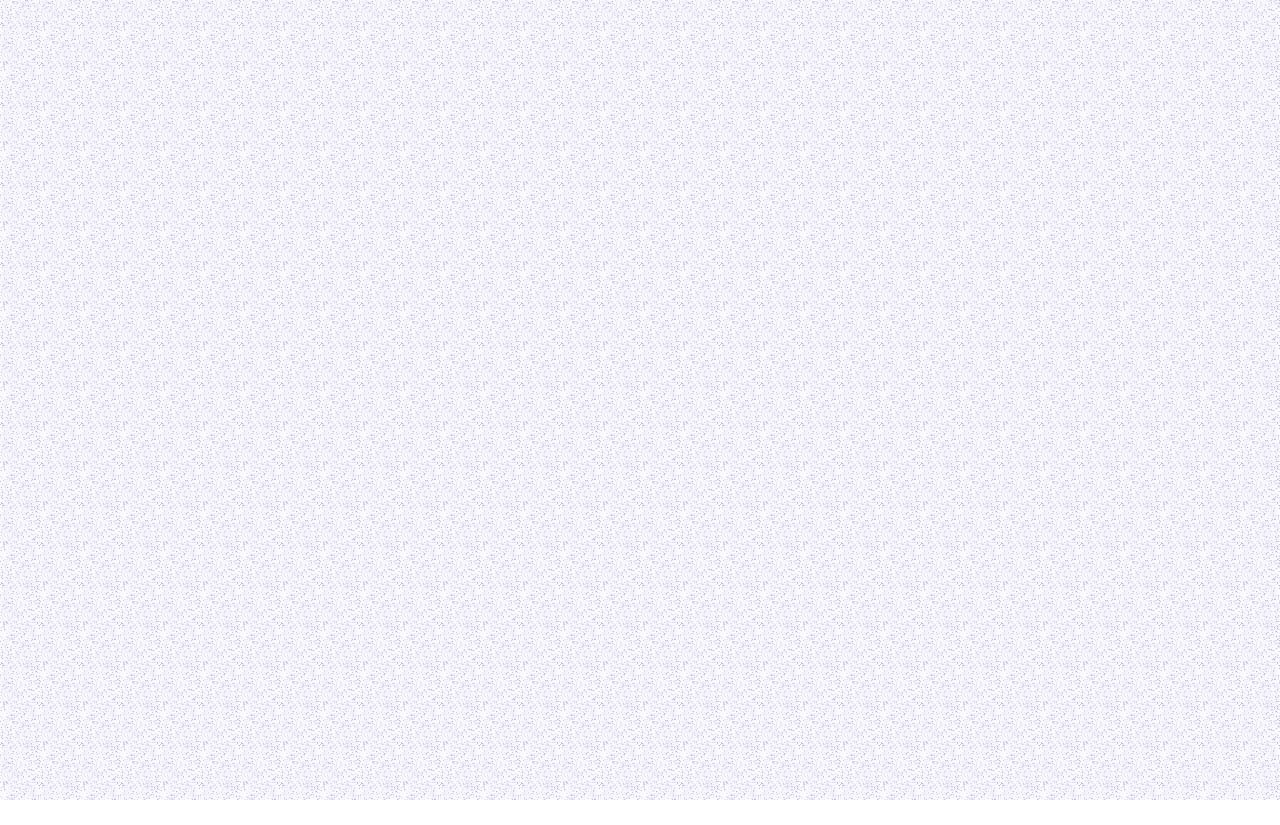
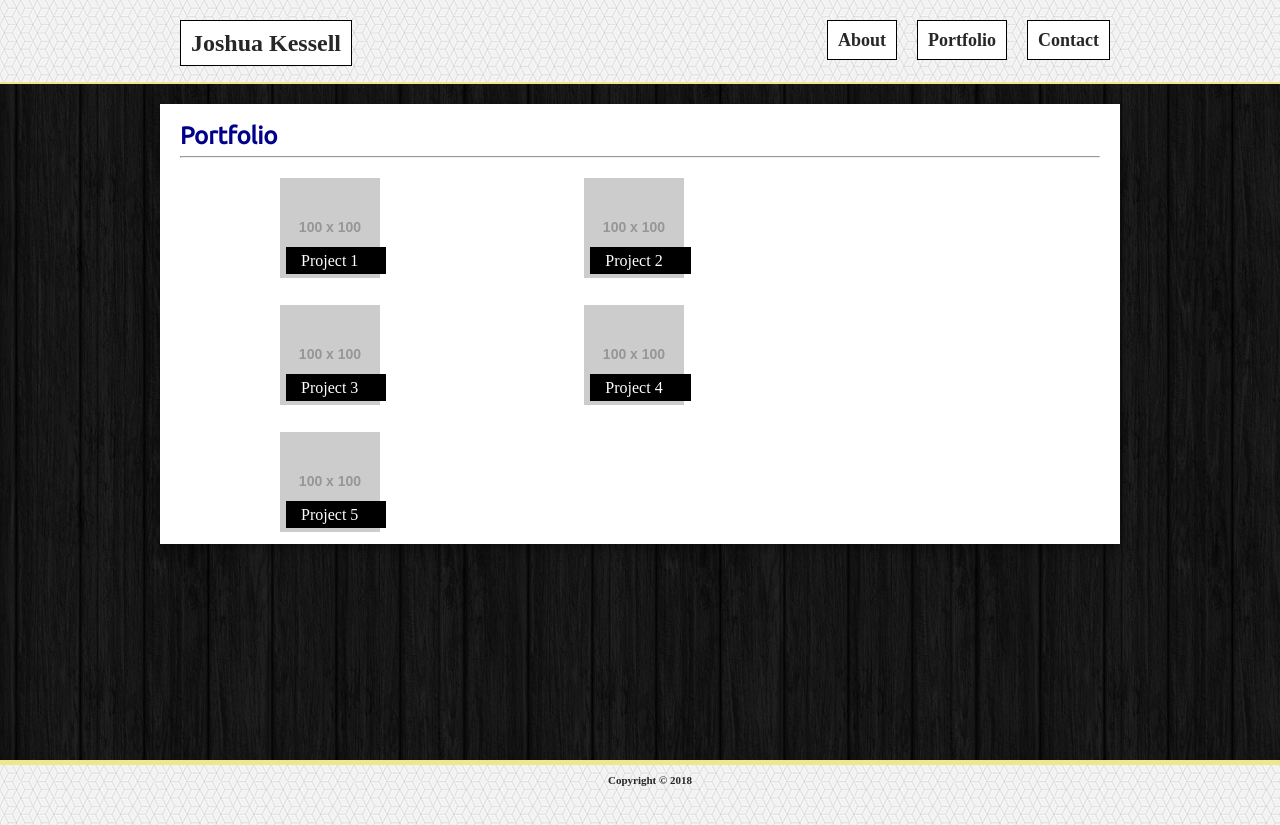
Before and after one commit to joshuakessell/Basic-Portfolio, a plain HTML site: page portfolio.html in a window 1280 px wide. Before the commit the page ends 800 px from the top, so only its background shows below. Drawn offline with Linux system fonts and the light colour scheme; placeholder pictures from the web are drawn by us.

Commit message:
finished portfolio page

```diff
--- a/assets/css/style.css
+++ b/assets/css/style.css
@@ -1,10 +1,10 @@
 .navContainer {
     width: 100%;
     height: 82px;
-    background-color: white;
-    vertical-align: middle;
+    background-image: url(../images/white-pattern.png);
+    background-repeat: repeat;
     border: solid;
-    border-bottom-color: teal;
+    border-bottom-color: khaki;
     border-width: 0px;
     border-bottom-width: 2px;
 }
@@ -18,29 +18,53 @@
 
 .name {
     float: left;
-    background-color: teal;
+    background-color: white;
     color: white;
     font-size: 24px;
-    padding: 30px;
-    font-weight: bold;
+    padding: 10px;
+    margin: 20px;
+    font-weight: bolder;
+    border-width: 1px;
+    border-color: black;
+    border-style: solid;
 }
 
 .links {
     float: right;
     font-size: 18px;
-    margin-right: 20px;
-    margin-left: 20px;
-    margin-top: 30px;
-    margin-bottom: 30px;
+    margin-right: 10px;
+    margin-left: 10px;
+    margin-top: 20px;
+    margin-bottom: 20px;
+    padding: 10px;
+    font-weight: bold;
+    background-color: white;
+    border-width: 1px;
+    border-color: black;
+    border-style: solid;
 }
 
 body {
-    background-image: url(../images/background.jpg);
+    background-image: url(../images/dark_wood.png);
     background-repeat: repeat;
+}
+
+p, h1, h2 {
+    font-family: 'Ubuntu', sans-serif;
+}
+
+h2 {
+    font-weight: bold;
+}
+
+p {
+    font-size: 18px;
+    line-height: 1.5;
 }
 
 .wrapper {
     background-color: white;
+    height:400px;
     line-height: 24px;
     width: 920px;
     margin: 20px auto;
@@ -50,43 +74,75 @@ body {
 
 h1 {
     font-size: 24px;
-    color: teal;
+    color: darkblue;
     font-weight: bold;
 }
 
-img {
+.label {
     position: relative;
+    bottom: 12px;
+    right: 98px;
+    width: 10px;
+    height: 20px;
+    background-color: black;
+    color: white;
+    padding: 5px 28px 5px 15px;
+}
+
+.row{
+    margin: 20px auto;
+}
+
+
+#container1 {
+    float:left;
+    padding-left: 100px;
+    padding-right: 100px;
+}
+
+#container2 {
+    float: none;
+    padding-left: 100px;
+    padding-right: 100px;
+}
+
+#float-left {
     float: left;
     padding: 20px;
+}
+
+#float-right {
+    float:right;
+    padding:20px;
 }
 
 .footer {
     position: absolute;
     top: 95%;
-    border-color: teal;
+    border-color: khaki;
     border-style: solid;
     border-width: 0px;
     border-top-width: 5px;
     text-align: center;
-    background-color: gray;
+    background-image: url(../images/white-pattern.png);
+    background-repeat: repeat;
     height: 5%;
     width: 100%;
     padding: 10px;
-    font-size: 10px;
+    font-size: 11px;
+    color: rgb(39, 39, 39);
+    font-weight: bold;
+}
+
+a {
+    color: rgb(39, 39, 39);
+    text-decoration: none;
 }
 
  a:hover {
-     color: yellowgreen;
- }
-
- a:visited {
-     color: darkslategray;
+     color: darkorange;
  }
 
  a:active {
      color:red;
  }
-
- a {
-     color: darkslateblue;
- }
--- a/portfolio.html
+++ b/portfolio.html
@@ -9,10 +9,81 @@
 
     <link rel="stylesheet" href="assets/css/reset.css">
     <link rel="stylesheet" href="assets/css/style.css">
+    <link href="https://fonts.googleapis.com/css?family=Ubuntu" rel="stylesheet">
+
 
 </head>
 <body>
+    <!-- Header is the container for the top nav bar. -->
+    <div class="navContainer">
+        <div class="top">
+            <!-- Top bar consisting of my name and links to the rest of the portfolio. -->
+            <span class="name"><a href="index.html">Joshua Kessell</a></span>
+            <span class="links"><a href="contact.html">Contact</a></span>
+            <span class="links"><a href="portfolio.html">Portfolio</a></span>
+            <span class="links"><a href="index.html">About</a></span>
+        </div>
+    </div>
 
+    <!-- <div class="wrapper">
+        <h1>Portfolio</h1>
+        <hr>
+        <div class="project-row">
+            <div>
+                <img src="https://via.placeholder.com/100x100"/>
+                <div id="label">Project 1</div>
+            </div>
+            <div>
+                <img src="https://via.placeholder.com/100x100"/>
+                <div id="label">Project 3</div>
+            </div>
+        </div>
+        <div class="project-row">
+            <div>
+                <img src="https://via.placeholder.com/100x100"/>
+                <div id="label">Project 2</div>
+            </div>
+            <div>
+                <img src="https://via.placeholder.com/100x100"/>
+                <div id="label">Project 4</div>
+            </div>
+        </di
+    </div> -->
+
+    <div class="wrapper">
+        <h1>Portfolio</h1>
+        <hr>
+        <div class="row">
+            <div id="container1">
+                <img src="https://via.placeholder.com/100x100"/>
+                <span class="label">Project 1</span>
+            </div>
+            <div id="container2">
+                <img src="https://via.placeholder.com/100x100"/>
+                <span class="label">Project 2</span>
+            </div>
+        </div>
+        <div class="row">
+            <div id="container1">
+                <img src="https://via.placeholder.com/100x100"/>
+                <span class="label">Project 3</span>
+            </div>
+            <div id="container2">
+                <img src="https://via.placeholder.com/100x100"/>
+                <span class="label">Project 4</span>
+            </div>
+        </div>
+        <div class="row">
+            <div id="container1">
+                <img src="https://via.placeholder.com/100x100"/>
+                <span class="label">Project 5</span>
+            </div>
+        </div>
+    </div>
+
+    <div class="footer">
+        Copyright © 2018
+    </div>
 
 </body>
 </html>
```
Also changed, not shown: index.html (+15 -10 lines), assets/images/background.jpg (deleted), assets/images/dark_wood.png (added), assets/images/white-pattern.png (added).
